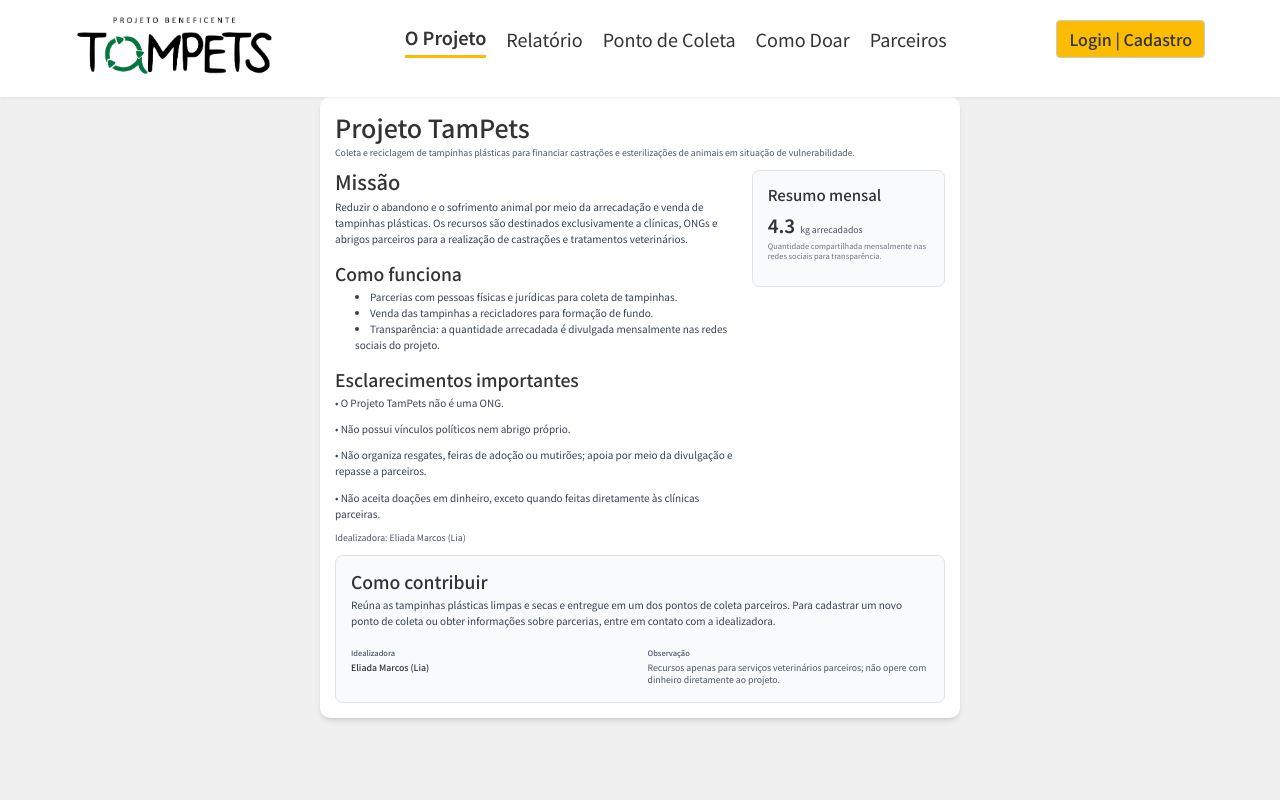
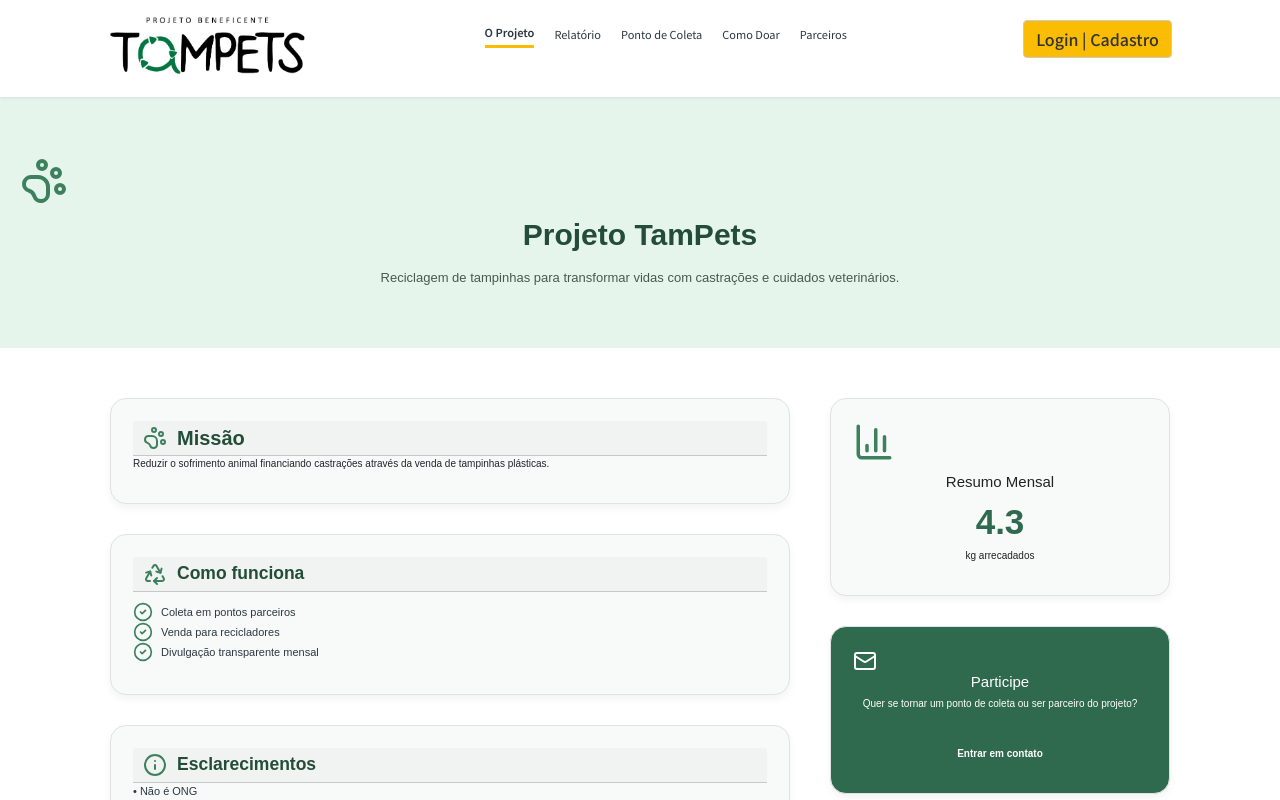
Before and after one commit to DaianeKCamargo/FATEC_ProjetoIntegrador2, a Next.js app: page /oProjeto in a window 1280 px wide. Shown: the top 800 px of the page. Built offline with nearby package versions, Linux system fonts and the light colour scheme.

Commit message:
Att O Projeto
atualização da página o projeto

```diff
--- a/package.json
+++ b/package.json
@@ -15,6 +15,7 @@
     "@react-google-maps/api": "^2.20.7",
     "bootstrap": "^5.3.8",
     "formik": "^2.4.6",
+    "lucide-react": "^0.548.0",
     "next": "15.5.3",
     "react": "19.1.0",
     "react-bootstrap": "^2.10.10",
--- a/src/Components/TampetsSection.tsx
+++ b/src/Components/TampetsSection.tsx
@@ -1,105 +1,86 @@
-import React from "react";
+import {
+  Recycle,
+  PawPrint,
+  CheckCircle2,
+  Info,
+  BarChart3,
+  Mail,
+} from "lucide-react";
+import "../style/TampetsSection.css";
 
 type TamPetsSectionProps = {
-  monthlyWeight?: number; // peso arrecadado no mês em kg (para exibição)
+  monthlyWeight?: number;
 };
 
-// Componente React pronto para uso em uma página. Usa TailwindCSS para estilização.
-// Exporte e importe onde for necessário (ex: src/components/TamPetsSection.tsx)
-export default function TamPetsSection({
-  monthlyWeight = 0,
-}: TamPetsSectionProps) {
+export default function TamPetsSection({ monthlyWeight = 0 }: TamPetsSectionProps) {
   return (
-    <section className="max-w-5xl mx-auto p-6 bg-white rounded-2xl shadow-md">
-      <header className="mb-6">
-        <h1 className="text-2xl md:text-3xl font-semibold">Projeto TamPets</h1>
-        <p className="mt-2 text-sm text-gray-600">
-          Coleta e reciclagem de tampinhas plásticas para financiar castrações e
-          esterilizações de animais em situação de vulnerabilidade.
+    <section className="tampets-container">
+      <div className="hero">
+        <PawPrint className="icon-hero" />
+        <h1>Projeto TamPets</h1>
+        <p>
+          Reciclagem de tampinhas para transformar vidas com castrações e cuidados veterinários.
         </p>
-      </header>
+      </div>
 
-      <div className="grid grid-cols-1 md:grid-cols-3 gap-6">
-        <article className="md:col-span-2">
-          <h2 className="text-lg font-medium">Missão</h2>
-          <p className="mt-2 text-gray-700 leading-relaxed">
-            Reduzir o abandono e o sofrimento animal por meio da arrecadação e
-            venda de tampinhas plásticas. Os recursos são destinados
-            exclusivamente a clínicas, ONGs e abrigos parceiros para a
-            realização de castrações e tratamentos veterinários.
-          </p>
+      <div className="content-grid">
+        <div className="main-content">
+          <article className="card">
+            <header className="card-header">
+              <PawPrint className="icon" />
+              <h2>Missão</h2>
+            </header>
+            <p>
+              Reduzir o sofrimento animal financiando castrações através da venda de tampinhas plásticas.
+            </p>
+          </article>
 
-          <h3 className="mt-4 font-medium">Como funciona</h3>
-          <ul className="mt-2 list-inside list-disc text-gray-700 leading-relaxed">
-            <li>
-              Parcerias com pessoas físicas e jurídicas para coleta de tampinhas.
-            </li>
-            <li>Venda das tampinhas a recicladores para formação de fundo.</li>
-            <li>
-              Transparência: a quantidade arrecadada é divulgada mensalmente nas
-              redes sociais do projeto.
-            </li>
-          </ul>
+          <article className="card">
+            <header className="card-header">
+              <Recycle className="icon" />
+              <h3>Como funciona</h3>
+            </header>
+            <ul>
+              <li><CheckCircle2 className="icon-small" /> Coleta em pontos parceiros</li>
+              <li><CheckCircle2 className="icon-small" /> Venda para recicladores</li>
+              <li><CheckCircle2 className="icon-small" /> Divulgação transparente mensal</li>
+            </ul>
+          </article>
 
-          <h3 className="mt-4 font-medium">Esclarecimentos importantes</h3>
-          <div className="mt-2 text-gray-700 leading-relaxed space-y-1">
-            <p>• O Projeto TamPets não é uma ONG.</p>
-            <p>• Não possui vínculos políticos nem abrigo próprio.</p>
-            <p>
-              • Não organiza resgates, feiras de adoção ou mutirões; apoia por
-              meio da divulgação e repasse a parceiros.
+          <article className="card">
+            <header className="card-header">
+              <Info className="icon" />
+              <h3>Esclarecimentos</h3>
+            </header>
+            <p className="text-list">
+              • Não é ONG<br />
+              • Sem vínculos políticos<br />
+              • Não realiza resgates diretamente<br />
+              • Doações apenas destinadas a serviços veterinários
             </p>
-            <p>
-              • Não aceita doações em dinheiro, exceto quando feitas diretamente
-              às clínicas parceiras.
-            </p>
+          </article>
+        </div>
+
+        <aside className="aside">
+          <div className="aside-card">
+            <BarChart3 className="icon-large" />
+            <h4>Resumo Mensal</h4>
+            <span className="monthly">{monthlyWeight}</span>
+            <p>kg arrecadados</p>
           </div>
 
-          <footer className="mt-6">
-            <p className="text-sm text-gray-600">Idealizadora: Eliada Marcos (Lia)</p>
-          </footer>
-        </article>
-
-        <aside className="space-y-4">
-          <div className="bg-gray-50 p-4 rounded-xl border">
-            <h4 className="text-sm font-medium text-gray-800">Resumo mensal</h4>
-            <div className="mt-3 flex items-baseline gap-2">
-              <span className="text-3xl font-semibold">{monthlyWeight}</span>
-              <span className="text-sm text-gray-600">kg arrecadados</span>
-            </div>
-            <p className="mt-2 text-xs text-gray-500">
-              Quantidade compartilhada mensalmente nas redes sociais para
-              transparência.
-            </p>
+          <div className="contact-card" id="contato">
+            <Mail className="icon-contact" />
+            <h4>Participe</h4>
+            <p>Quer se tornar um ponto de coleta ou ser parceiro do projeto?</p>
+            <button>Entrar em contato</button>
           </div>
-
         </aside>
       </div>
 
-      {/* Seção de contato (ancora) */}
-      <div id="contato" className="mt-8 bg-gray-50 p-6 rounded-xl border">
-        <h3 className="text-lg font-medium">Como contribuir</h3>
-        <p className="mt-2 text-gray-700 leading-relaxed">
-          Reúna as tampinhas plásticas limpas e secas e entregue em um dos pontos
-          de coleta parceiros. Para cadastrar um novo ponto de coleta ou obter
-          informações sobre parcerias, entre em contato com a idealizadora.
-        </p>
-
-        <div className="mt-4 grid grid-cols-1 md:grid-cols-2 gap-4">
-          <div>
-            <label className="block text-xs font-medium text-gray-600">Idealizadora</label>
-            <div className="mt-1 text-sm font-medium">Eliada Marcos (Lia)</div>
-          </div>
-
-          <div>
-            <label className="block text-xs font-medium text-gray-600">Observação</label>
-            <div className="mt-1 text-sm text-gray-600">
-              Recursos apenas para serviços veterinários parceiros; não opere
-              com dinheiro diretamente ao projeto.
-            </div>
-          </div>
-        </div>
-      </div>
+      <footer className="footer">
+        Idealizadora: Eliada Marcos (Lia)
+      </footer>
     </section>
   );
 }
--- /dev/null
+++ b/src/style/TampetsSection.css
@@ -0,0 +1,174 @@
+.tampets-container {
+  width: 100%;
+  min-height: 100vh;
+  background: #ffffff;
+  font-family: Arial, sans-serif;
+  color: #222;
+}
+
+/* Hero */
+.hero {
+  background: #e6f5ec;
+  text-align: center;
+  padding: 60px 20px;
+}
+
+.hero h1 {
+  font-size: 3rem;
+  font-weight: 700;
+  color: #234d38;
+}
+
+.hero p {
+  max-width: 700px;
+  margin: 15px auto 0;
+  font-size: 1.3rem;
+  color: #475a4c;
+}
+
+.icon-hero {
+  width: 48px;
+  height: 48px;
+  color: #3c805e;
+  margin-bottom: 12px;
+}
+
+/* Grid */
+.content-grid {
+  max-width: 1100px;
+  margin: 0 auto;
+  padding: 50px 20px;
+  display: grid;
+  grid-template-columns: 2fr 1fr;
+  gap: 40px;
+}
+
+.main-content {
+  display: flex;
+  flex-direction: column;
+  gap: 30px;
+}
+
+/* Cards */
+.card, .aside-card, .contact-card {
+  background: #f8f9f9;
+  border: 1px solid #dfe3e2;
+  border-radius: 16px;
+  padding: 22px;
+  box-shadow: 0px 4px 8px rgba(0,0,0,0.05);
+  transition: 0.25s;
+}
+
+.card:hover,
+.aside-card:hover,
+.contact-card:hover {
+  transform: translateY(-4px);
+  box-shadow: 0px 8px 16px rgba(0,0,0,0.09);
+}
+
+.card-header {
+  display: flex;
+  align-items: center;
+  gap: 10px;
+}
+
+.card h2, .card h3 {
+  margin: 0;
+  color: #234d38;
+  font-weight: 600;
+}
+
+ul {
+  margin-top: 10px;
+  padding-left: 0;
+  list-style: none;
+}
+
+ul li {
+  display: flex;
+  align-items: center;
+  gap: 8px;
+  font-size: 1.1rem;
+  color: #2d3842;
+}
+
+.text-list {
+  font-size: 1.1rem;
+  color: #2d3842;
+}
+
+/* Icons */
+.icon {
+  width: 24px;
+  height: 24px;
+  color: #3c805e;
+}
+
+.icon-small {
+  width: 20px;
+  height: 20px;
+  color: #3c805e;
+}
+
+/* Aside */
+.aside {
+  display: flex;
+  flex-direction: column;
+  gap: 30px;
+}
+
+.aside-card {
+  text-align: center;
+}
+
+.icon-large {
+  width: 42px;
+  height: 42px;
+  color: #3c805e;
+  margin-bottom: 10px;
+}
+
+.monthly {
+  display: block;
+  font-size: 3.5rem;
+  font-weight: 700;
+  color: #2f6a4e;
+}
+
+/* Contact CTA */
+.contact-card {
+  background: #2f6a4e;
+  color: white;
+  text-align: center;
+}
+
+.contact-card button {
+  margin-top: 15px;
+  width: 100%;
+  padding: 10px;
+  border: 0;
+  border-radius: 10px;
+  font-weight: 600;
+  cursor: pointer;
+  transition: 0.3s;
+}
+
+.contact-card button:hover {
+  background: #f4f4f4;
+  color: #2f6a4e;
+}
+
+/* Footer */
+.footer {
+  text-align: center;
+  padding: 25px;
+  font-size: 0.9rem;
+  color: #6c7873;
+}
+
+/* Responsividade */
+@media (max-width: 850px) {
+  .content-grid {
+    grid-template-columns: 1fr;
+  }
+}
```
Also changed, not shown: 1 other file (tests, documents, lock files or other folders).
